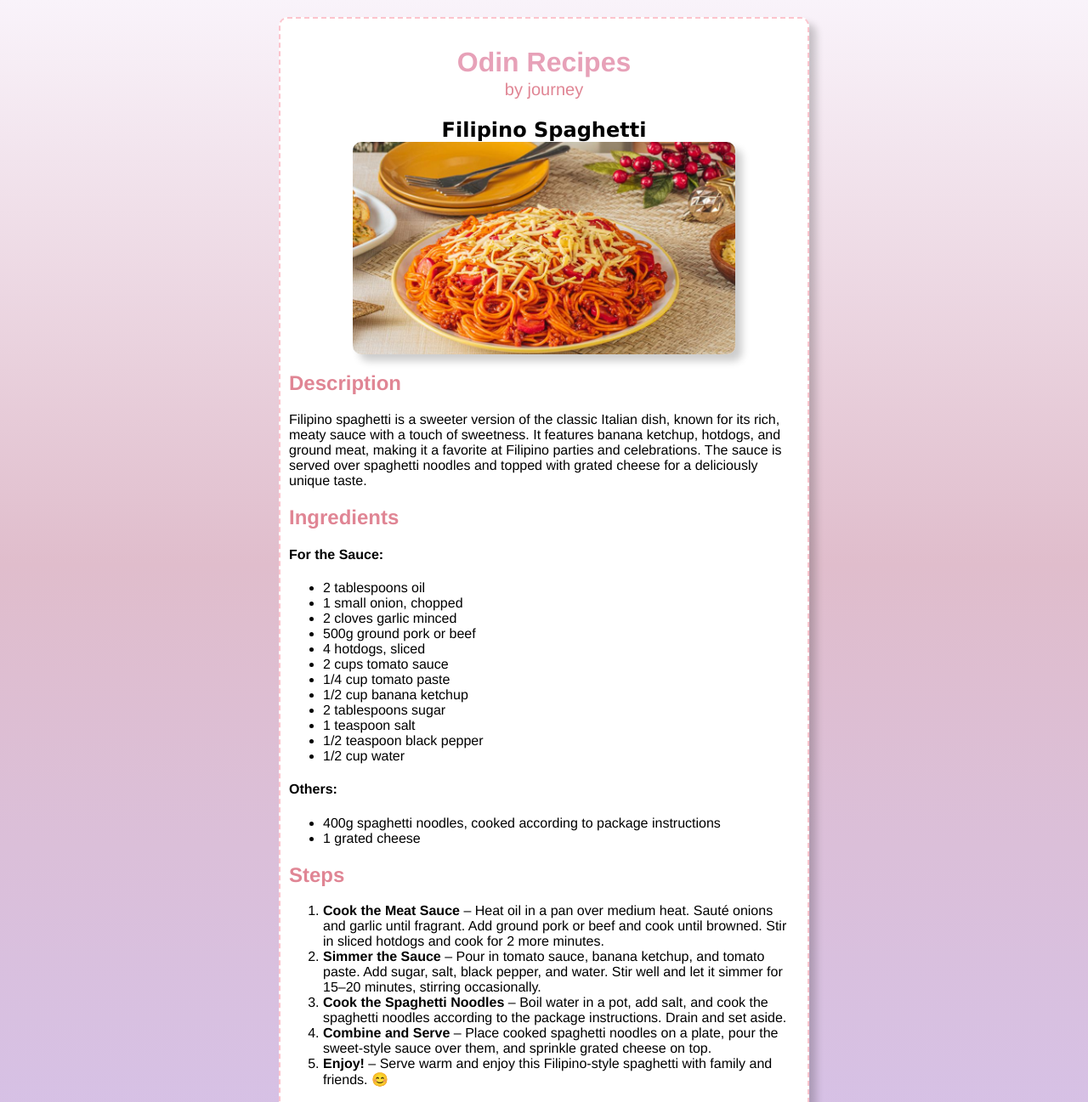
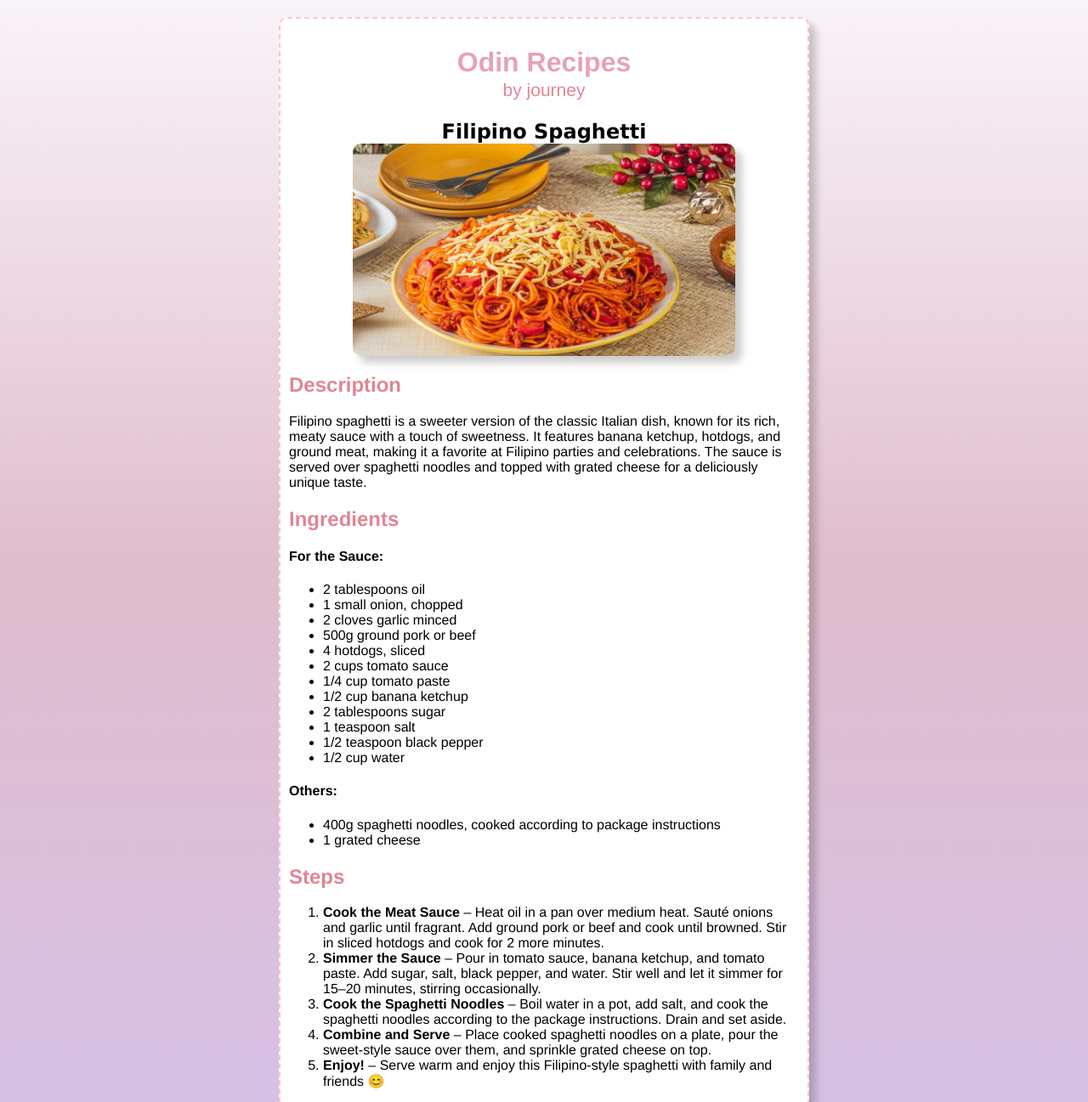
Before and after one commit to mskir/odin-recipes2, a plain HTML site: page recipes/spaghetti.html in a window 1280 px wide. Shown: the top 1297 px of the page at 85% size. Drawn offline with Linux system fonts and the light colour scheme.

Commit message:
Initial commit

```diff
--- a/recipes/spaghetti.html
+++ b/recipes/spaghetti.html
@@ -75,7 +75,7 @@
         </li>
         <li>
           <strong>Enjoy! </strong> – Serve warm and enjoy this Filipino-style
-          spaghetti with family and friends. 😊
+          spaghetti with family and friends 😊
         </li>
       </ol>
     </div>
--- a/styles.css
+++ b/styles.css
@@ -21,7 +21,7 @@ body {
 
 
 .name {
-  font-size: 20px;
+  font-size: 21px;
   font-weight: 100;
   margin-top: -20px;
   color: rgb(224, 133, 148);
```
Also changed, not shown: index.html (+2 -2 lines), recipes/carbonara.html (+1 -1 lines), recipes/lasagna.html (+1 -2 lines).
